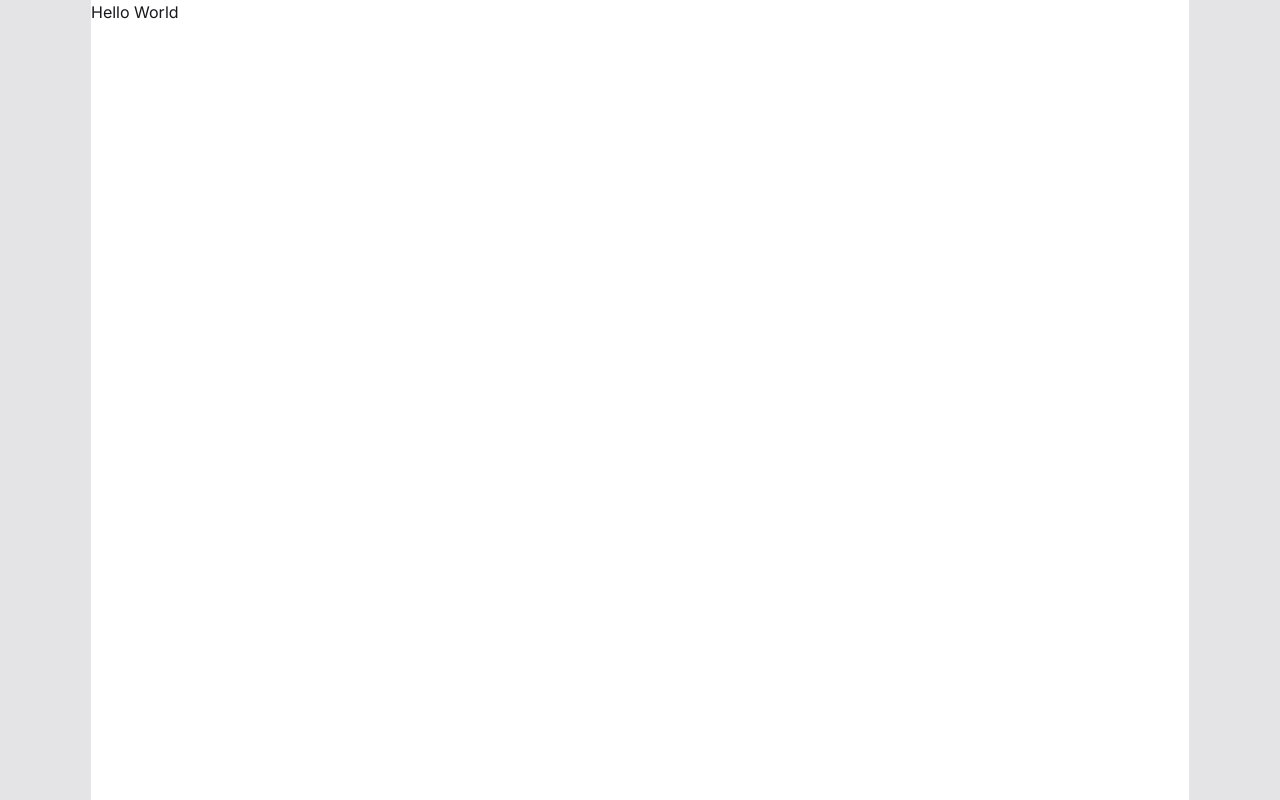
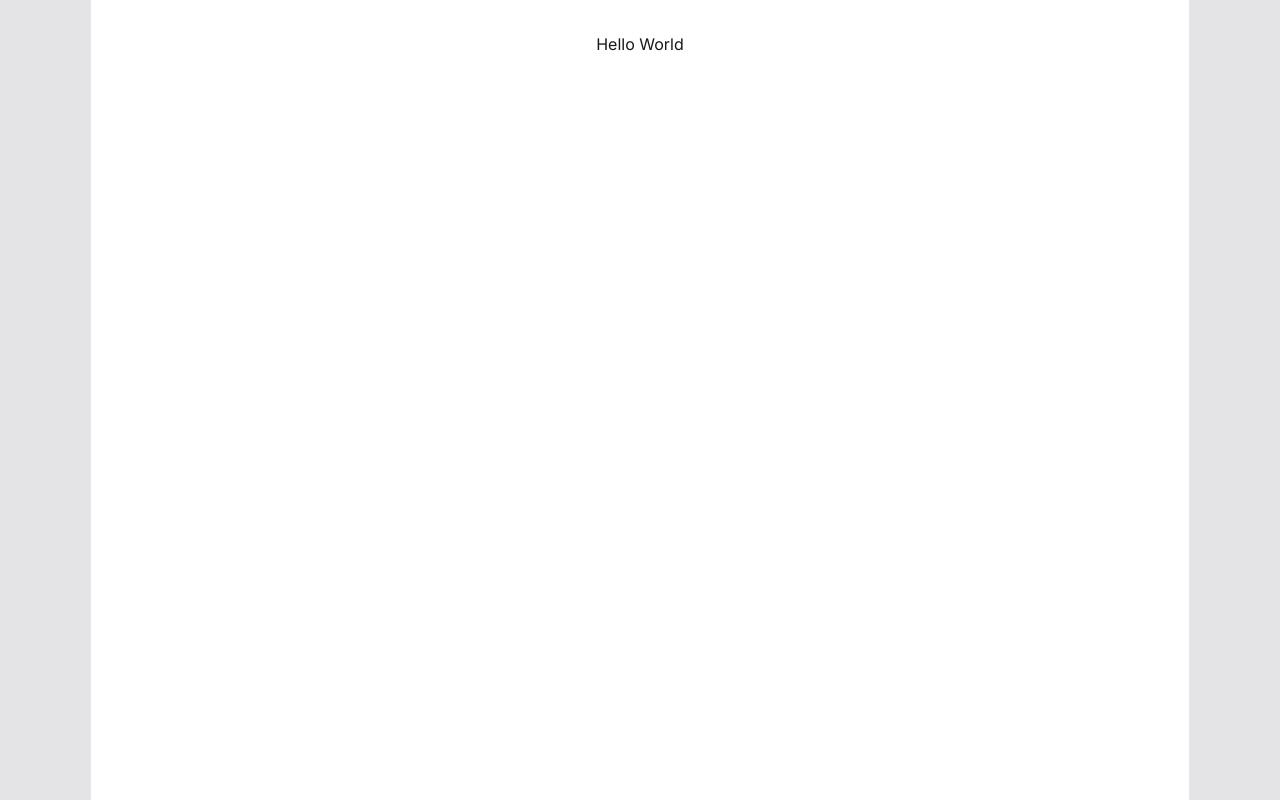
Before and after one commit to williamalowe/next-dockitt, a Next.js app: page / in a window 1280 px wide. Built offline with nearby package versions, Linux system fonts and the light colour scheme.

Commit message:
styles: add home-page initial styles

```diff
--- a/src/app/page.tsx
+++ b/src/app/page.tsx
@@ -1,6 +1,6 @@
 export default function Home() {
   return (
-    <main>
+    <main className="text-center pt-8 px-5 flex flex-col items-center gap-y-4">
       Hello World
     </main>
   );
```
